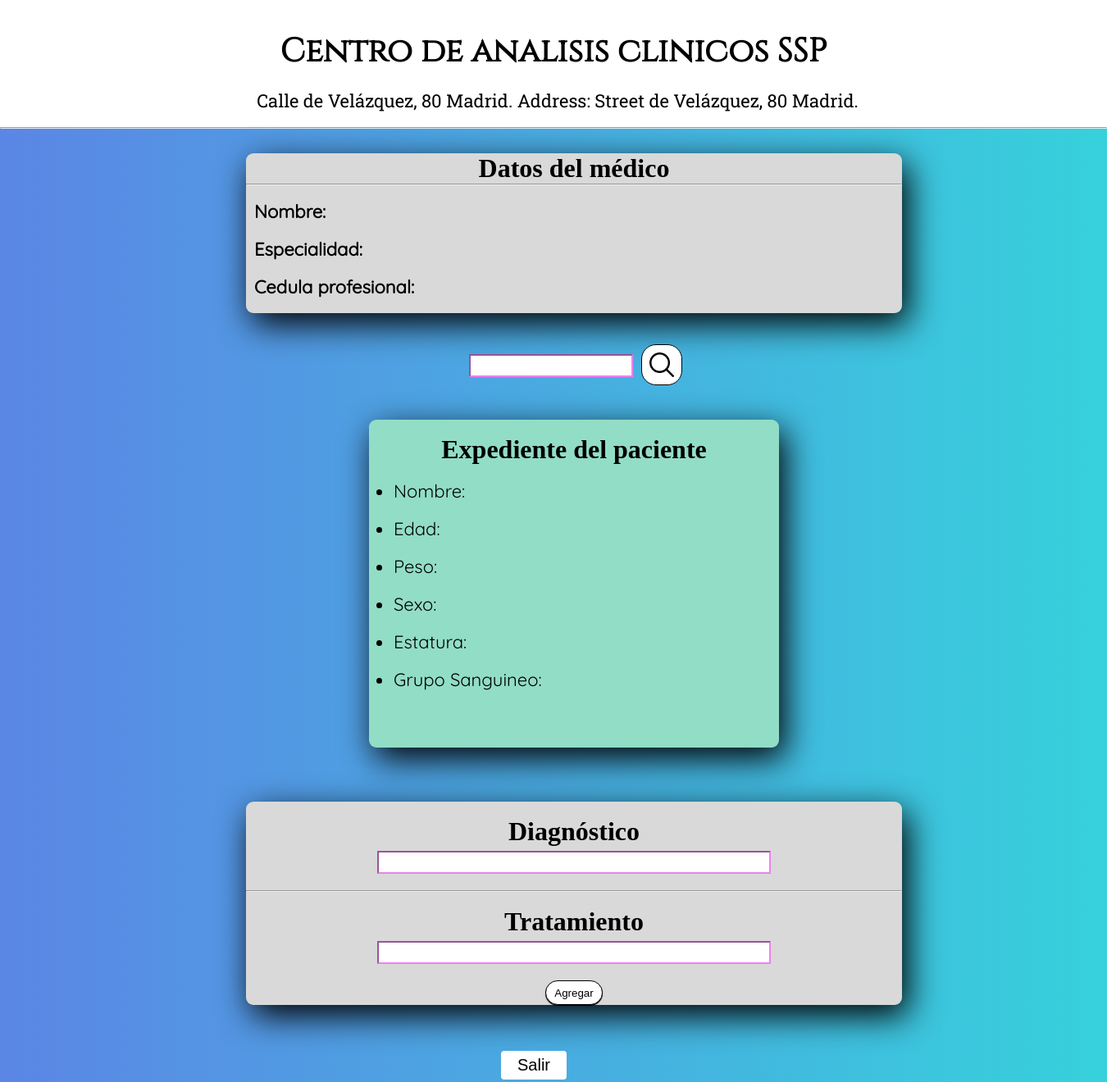
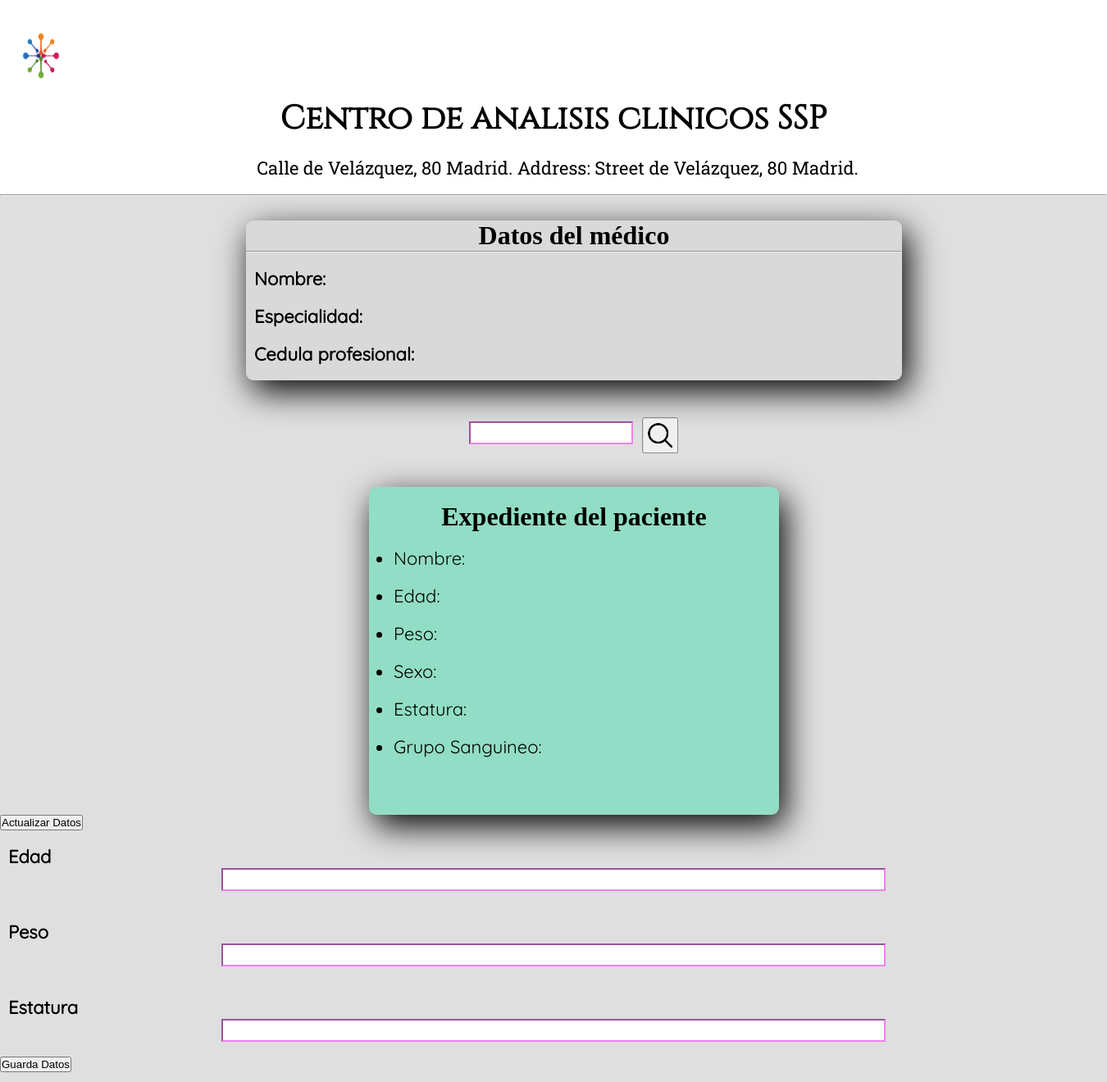
Before and after one commit to KarineAlsa/SSP, an Electron app: page HTML/vistamedico.html in a window 1350 px wide. Shown: the top 1320 px of the page at 82% size. Drawn offline with Linux system fonts and the light colour scheme; no server answers; a web font is replaced by a local one.

Commit message:
Add files via upload

```diff
--- a/HTML/vistamedico.html
+++ b/HTML/vistamedico.html
@@ -5,10 +5,13 @@
     <script src="../JS/validar.js"></script>
 </head>
 
-<body class="vistapaciente">
+<body class="vistamedico">
 
     <header>
-        <br><br>
+        <br>
+        <div>
+            <img src="../IMG/laboratorio.png" class="imgLb" alt="Logo" >
+        </div>
         <div class="container-case">
             <center><h1 class="tituloProyecto">Centro de analisis clinicos SSP</h1></center>
             <center><br><a class="infoUbi">Calle de Velázquez, 80 Madrid. Address: Street de Velázquez, 80 Madrid.</a></center>
@@ -33,7 +36,7 @@
             <input id="buscarP" class="buscarP">
         </section>
         <div class="buscar2">
-            <button type="button" class="btnB" onclick="buscar()"><img src="../IMG/lupa.png" class="lupa"></button>
+            <button type="button" class="btnBuscar" onclick="buscar()"><img src="../IMG/lupa.png" class="lupa"></button>
         </div>
     </div>
 
@@ -56,6 +59,21 @@
             </ul>
         </div>
     </div>
+    <button type="button" class="btnActDatos" onclick="actualizar()">Actualizar Datos</button>
+
+    <div class="actualizarDatos">
+        <div class="lista3">
+            <br>
+                <a class="infoPaciente"> Edad </label> </a><input class="ActDatos">
+                <br><br>
+                <a class="infoPaciente"> Peso </label></a><input class="ActDatos">
+                <br><br>
+                <a class="infoPaciente"> Estatura </label></a><input class="ActDatos">
+                <br>
+        </div>
+        <button type="button" class="btnGuardarDatos" onclick>Guarda Datos</button>
+    </div>
+
     <br><br>
     <div class="DiagnosticoTratamiento">
         <br>
@@ -63,7 +81,7 @@
         <hr>
         <br>
         <h1>Tratamiento </h1> <input class="diagnostico" id="tratamiento">
-        <center><button class="btnB2" onclick="cargarDatos()">Agregar</button></center>
+        <center><button class="btnagregar" onclick="cargarDatos()"><img src="../IMG/agregar.png" class="agregar"></button></center>
     </div>
     <br>
     <br>
```
